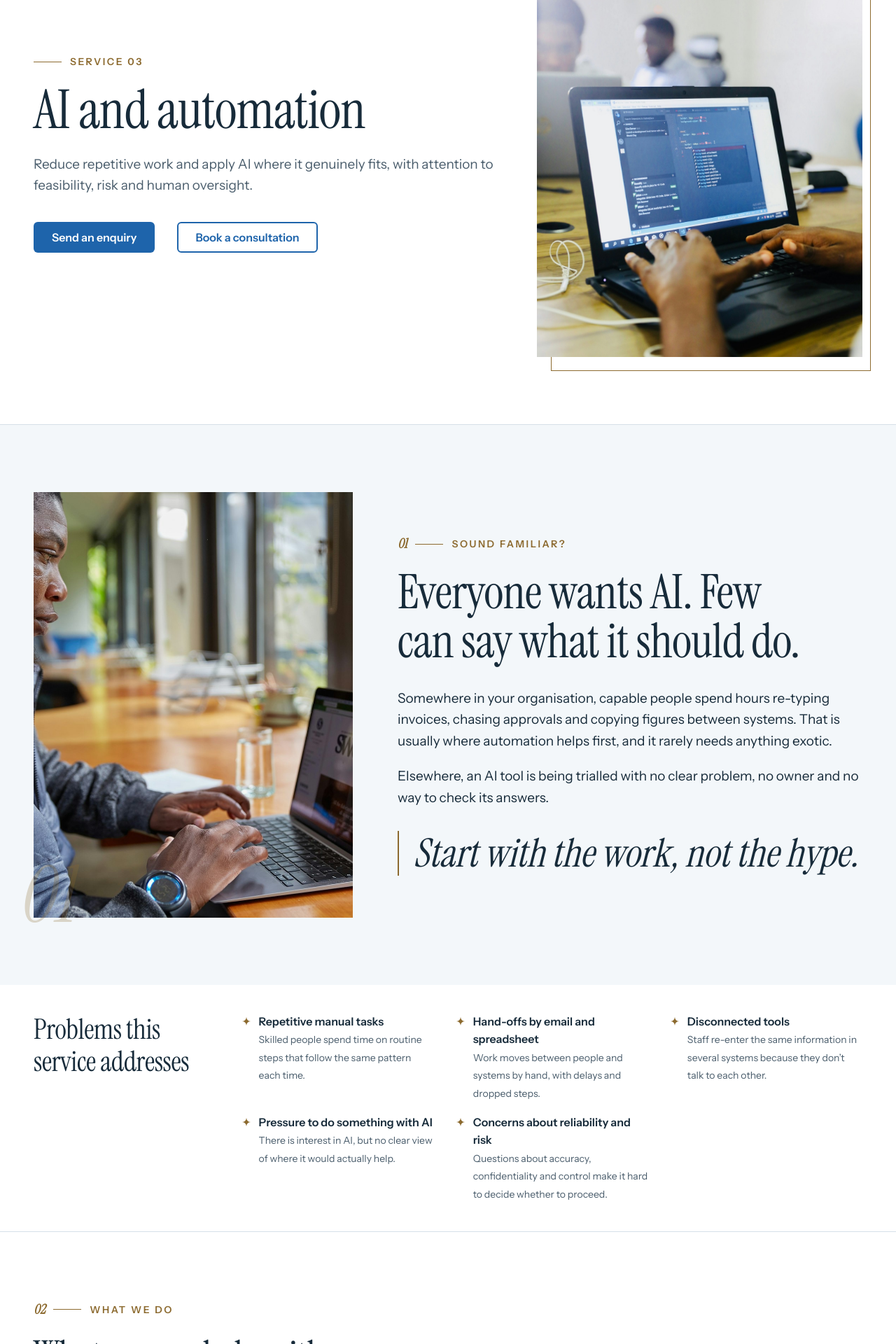
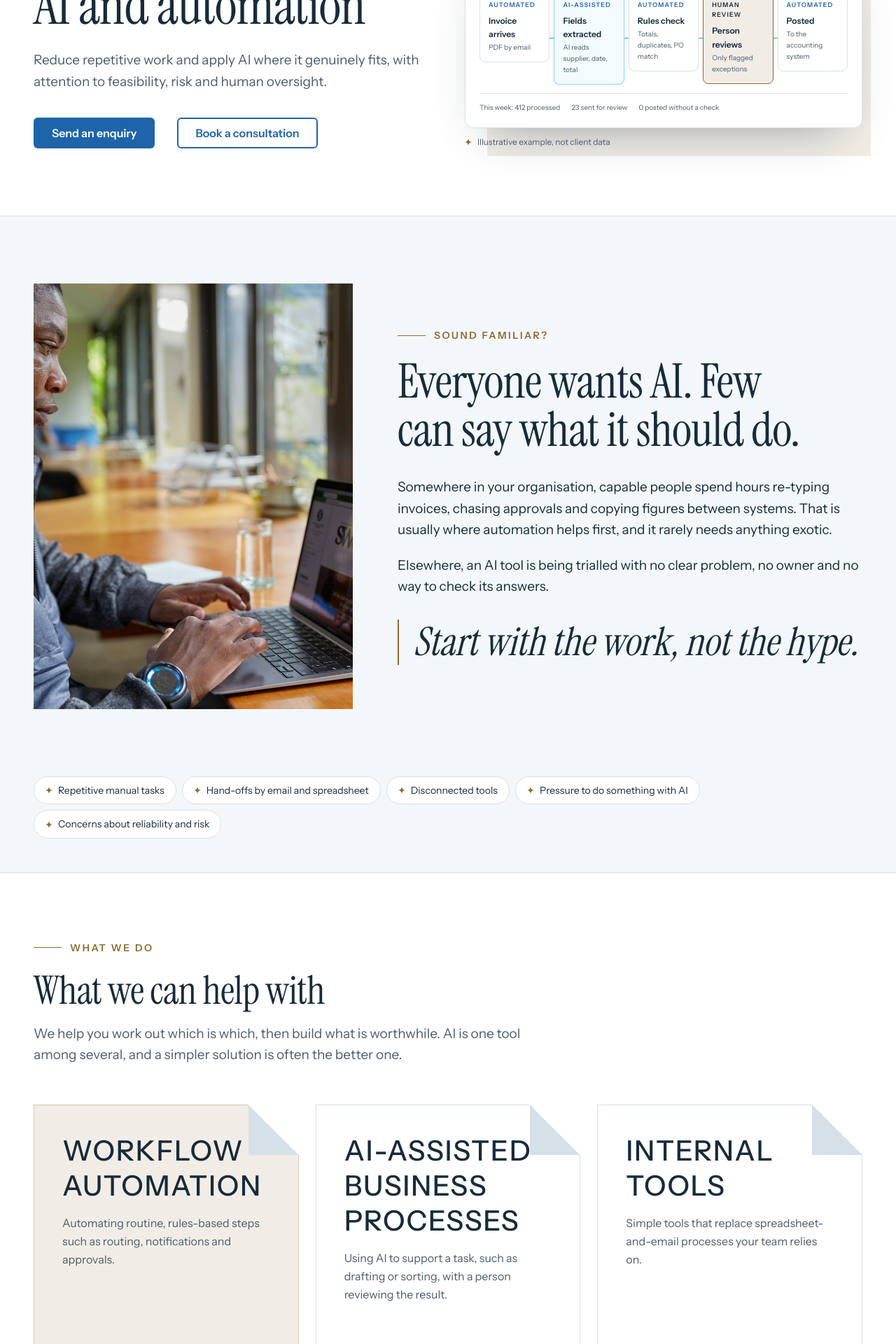
Before and after one commit to Jasin445/datatech-consult, a Next.js app: page /services/ai-automation in a window 1280 px wide. Shown: the part 280-2200 px from the top of the page at 70% size. Built offline with nearby package versions, Linux system fonts and the light colour scheme; no server answers.

Commit message:
v3-5: shorter service pages with per-service mockups and one disclaimer

```diff
--- a/src/components/sections/PageHero.tsx
+++ b/src/components/sections/PageHero.tsx
@@ -14,6 +14,7 @@ export function PageHero({
   accent,
   lead,
   photo,
+  visual,
   above,
   actions,
 }: {
@@ -23,6 +24,8 @@ export function PageHero({
   lead: string;
   /** Omit for text-only openings (index pages, legal pages, case studies). */
   photo?: PhotoData;
+  /** A coded visual (product mockup) shown instead of a photo. */
+  visual?: ReactNode;
   above?: ReactNode;
   actions?: ReactNode;
 }) {
@@ -31,7 +34,7 @@ export function PageHero({
       <Container>
         {above}
         <div className="mt-6 grid items-center gap-12 lg:mt-10 lg:grid-cols-12 lg:gap-12">
-          <div className={photo ? "lg:col-span-7" : "lg:col-span-10"}>
+          <div className={visual ? "lg:col-span-6" : photo ? "lg:col-span-7" : "lg:col-span-10"}>
             <div className="animate-rise">
               <Eyebrow>{eyebrow}</Eyebrow>
             </div>
@@ -47,7 +50,13 @@ export function PageHero({
             <p className="mb-0 max-w-[54ch] animate-rise text-lg text-muted [animation-delay:180ms]">{lead}</p>
             {actions && <div className="mt-9 flex animate-rise flex-wrap items-center gap-x-8 gap-y-4 [animation-delay:270ms]">{actions}</div>}
           </div>
-          {photo && (
+          {visual && (
+            <div className="relative min-w-0 animate-rise [animation-delay:200ms] lg:col-span-6">
+              <div aria-hidden="true" className="absolute top-6 -right-3 -bottom-3 left-8 bg-gold-tint" />
+              <div className="relative">{visual}</div>
+            </div>
+          )}
+          {!visual && photo && (
             <div className="relative animate-rise [animation-delay:200ms] lg:col-span-5">
               <div aria-hidden="true" className="absolute top-5 -right-3 -bottom-5 left-5 border border-gold" />
               <div className="relative aspect-[4/3] overflow-hidden bg-surface lg:aspect-[4/5]">
--- a/src/components/services/ServiceDetailPage.tsx
+++ b/src/components/services/ServiceDetailPage.tsx
@@ -1,32 +1,41 @@
+import type { ReactNode } from "react";
+import Link from "next/link";
 import { FolioCard } from "@/components/cards/FolioCard";
-import { OrnamentCard } from "@/components/cards/OrnamentCard";
-import { PhotoCard } from "@/components/cards/PhotoCard";
 import { Breadcrumb } from "@/components/sections/Breadcrumb";
 import { ContentsList } from "@/components/sections/ContentsList";
 import { NextStep } from "@/components/sections/NextStep";
 import { PageHero } from "@/components/sections/PageHero";
 import { ProblemStory } from "@/components/sections/ProblemStory";
-import { ProcessSteps } from "@/components/sections/ProcessSteps";
 import { ButtonLink } from "@/components/ui/Button";
 import { Ornament } from "@/components/ui/Ornament";
 import { Photo } from "@/components/ui/Photo";
 import { Section } from "@/components/ui/Section";
 import { SectionHeading } from "@/components/ui/SectionHeading";
-import { nextStep, servicePhotos } from "@/content/home";
+import { DashboardMock, OptionsMock, PipelineDiagram, WorkflowDiagram } from "@/components/visuals";
+import { nextStep } from "@/content/home";
 import { services } from "@/content/services";
 import type { ServiceDetail } from "@/content/service-details/types";
 import { ctas } from "@/lib/site";
 
-/** Shared V2 template for the four dedicated service pages. Content comes from src/content/service-details. */
-export function ServiceDetailPage({ detail }: { detail: ServiceDetail }) {
+/** Each service is illustrated by its own mockup in the hero. */
+const heroVisuals: Record<string, ReactNode> = {
+  "data-analytics": <DashboardMock />,
+  "data-infrastructure": <PipelineDiagram />,
+  "ai-automation": <WorkflowDiagram />,
+  "business-technology-consulting": <OptionsMock />,
+};
+
+/**
+ * Shared template for the four service pages (V3: shortened). Order: hero with the service's mockup,
+ * problem story with the problems as tags, what we do, where it fits (optional), what you get with the
+ * page's single disclaimer, before we start, how engagements work (slot), closing with related links.
+ */
+export function ServiceDetailPage({ detail, engagement }: { detail: ServiceDetail; engagement?: ReactNode }) {
   const index = services.findIndex((s) => s.slug === detail.slug);
   const service = services[index];
   const crumbLabel = service?.title ?? detail.metaTitle;
   const p = detail.slug;
   const related = services.filter((s) => detail.related.includes(s.slug));
-  // Section folios follow page order; use cases appear only on some pages.
-  let n = 1;
-  const folio = () => String(++n).padStart(2, "0");
 
   return (
     <>
@@ -35,7 +44,7 @@ export function ServiceDetailPage({ detail }: { detail: ServiceDetail }) {
         eyebrow={`Service ${String(index + 1).padStart(2, "0")}`}
         heading={detail.heading}
         lead={detail.lead}
-        photo={detail.v2.heroPhoto}
+        visual={heroVisuals[detail.slug]}
         actions={
           <>
             <ButtonLink href={ctas.enquiry.href}>{ctas.enquiry.label}</ButtonLink>
@@ -46,21 +55,17 @@ export function ServiceDetailPage({ detail }: { detail: ServiceDetail }) {
         }
       />
 
-      <ProblemStory folio="01" eyebrow="Sound familiar?" {...detail.v2.hook} />
-
-      <section aria-labelledby={`${p}-problems`} className="border-b border-border bg-white py-10">
-        <div className="mx-auto flex w-full max-w-[calc(var(--container-max)+2*var(--gutter))] flex-col gap-5 px-(--gutter) lg:flex-row lg:items-start lg:gap-10">
-          <h2 id={`${p}-problems`} className="mb-0 shrink-0 text-2xl lg:max-w-[14ch]">
+      <ProblemStory eyebrow="Sound familiar?" {...detail.v2.hook} />
+      <section aria-labelledby={`${p}-problems`} className="border-b border-border bg-surface pb-12">
+        <div className="mx-auto w-full max-w-[calc(var(--container-max)+2*var(--gutter))] px-(--gutter)">
+          <h2 id={`${p}-problems`} className="sr-only">
             {detail.problems.heading}
           </h2>
-          <ul className="grid flex-1 gap-x-8 gap-y-4 sm:grid-cols-2 lg:grid-cols-3">
+          <ul className="flex flex-wrap gap-2">
             {detail.problems.items.map((item) => (
-              <li key={item.title} className="flex gap-3">
-                <Ornament className="mt-1.5 size-3 shrink-0 text-gold" />
-                <span>
-                  <strong className="block font-semibold text-charcoal">{item.title}</strong>
-                  <span className="text-sm text-muted">{item.text}</span>
-                </span>
+              <li key={item.title} className="inline-flex items-center gap-2 rounded-full border border-border bg-white px-4 py-2 text-sm text-charcoal">
+                <Ornament className="size-2.5 text-gold" />
+                {item.title}
               </li>
             ))}
           </ul>
@@ -68,7 +73,7 @@ export function ServiceDetailPage({ detail }: { detail: ServiceDetail }) {
       </section>
 
       <Section labelledBy={`${p}-capabilities`}>
-        <SectionHeading id={`${p}-capabilities`} folio={folio()} eyebrow="What we do" heading={detail.capabilities.heading} lead={detail.intro[1] ?? detail.capabilities.lead} />
+        <SectionHeading id={`${p}-capabilities`} eyebrow="What we do" heading={detail.capabilities.heading} lead={detail.intro[1] ?? detail.capabilities.lead} />
         <ul className="grid gap-6 md:grid-cols-2 lg:grid-cols-3">
           {detail.capabilities.items.map((item, i) => (
             <li key={item.title}>
@@ -80,26 +85,24 @@ export function ServiceDetailPage({ detail }: { detail: ServiceDetail }) {
 
       {detail.useCases && (
         <Section tone="charcoal" labelledBy={`${p}-use-cases`}>
-          <SectionHeading id={`${p}-use-cases`} folio={folio()} eyebrow="Where it fits" heading={detail.useCases.heading} lead={detail.useCases.lead} onDark />
-          <ol className="grid gap-x-10 gap-y-10 md:grid-cols-2 lg:grid-cols-3">
-            {detail.useCases.items.map((item, i) => (
-              <li key={item.title} className="border-t border-gold-soft/40 pt-6">
-                <p aria-hidden="true" className="mb-3 font-display text-4xl leading-none text-gold-soft italic">
-                  {String(i + 1).padStart(2, "0")}
-                </p>
+          <SectionHeading id={`${p}-use-cases`} eyebrow="Where it fits" heading={detail.useCases.heading} lead={detail.useCases.lead} onDark />
+          <ul className="grid gap-x-10 gap-y-6 md:grid-cols-2 lg:grid-cols-3">
+            {detail.useCases.items.map((item) => (
+              <li key={item.title} className="border-t border-gold-soft/40 pt-5">
                 <h3 className="mb-2 text-2xl text-white">{item.title}</h3>
                 <p className="mb-0">{item.text}</p>
               </li>
             ))}
-          </ol>
+          </ul>
         </Section>
       )}
 
       <Section tone="surface" labelledBy={`${p}-deliverables`}>
         <div className="grid gap-12 lg:grid-cols-12 lg:gap-16">
           <div className="lg:col-span-7">
-            <SectionHeading id={`${p}-deliverables`} folio={folio()} eyebrow="What you get" heading={detail.deliverables.heading} lead={detail.deliverables.lead} />
+            <SectionHeading id={`${p}-deliverables`} eyebrow="What you get" heading={detail.deliverables.heading} lead={detail.deliverables.lead} />
             <ContentsList items={detail.deliverables.items} />
+            <p className="mt-6 mb-0 text-sm text-muted">{detail.disclaimer}</p>
           </div>
           <div className="relative hidden lg:col-span-5 lg:block">
             <div className="sticky top-[calc(var(--header-height)+2rem)] aspect-[3/4] overflow-hidden">
@@ -109,50 +112,34 @@ export function ServiceDetailPage({ detail }: { detail: ServiceDetail }) {
         </div>
       </Section>
 
-      <Section tone="charcoal" labelledBy={`${p}-considerations`}>
-        <SectionHeading id={`${p}-considerations`} folio={folio()} eyebrow="Before we start" heading={detail.considerations.heading} lead={detail.considerations.lead} onDark align="center" />
-        <ul className={`mx-auto grid gap-6 md:grid-cols-2 ${detail.considerations.items.length % 3 === 0 ? "lg:grid-cols-3" : "max-w-[60rem]"}`}>
+      <Section labelledBy={`${p}-considerations`}>
+        <SectionHeading id={`${p}-considerations`} eyebrow="Before we start" heading={detail.considerations.heading} lead={detail.considerations.lead} />
+        <ul className="grid gap-x-10 gap-y-8 border-t border-charcoal/15 pt-8 md:grid-cols-2 lg:grid-cols-3">
           {detail.considerations.items.map((item) => (
             <li key={item.title}>
-              <OrnamentCard title={item.title} text={item.text} />
+              <h3 className="mb-2 flex items-center gap-3 text-2xl">
+                <Ornament className="size-4 shrink-0 text-gold" />
+                {item.title}
+              </h3>
+              <p className="mb-0 text-muted">{item.text}</p>
             </li>
           ))}
         </ul>
       </Section>
 
-      <Section labelledBy={`${p}-approach`}>
-        <SectionHeading id={`${p}-approach`} folio={folio()} eyebrow="How it runs" heading={detail.approach.heading} lead={detail.approach.lead} />
-        <ProcessSteps steps={detail.approach.steps} />
-      </Section>
+      {engagement}
 
-      <Section tone="surface" labelledBy={`${p}-value`}>
-        <div className="grid gap-10 lg:grid-cols-12 lg:gap-16">
-          <div className="lg:col-span-5">
-            <SectionHeading id={`${p}-value`} folio={folio()} eyebrow="The difference" heading={detail.value.heading} lead={detail.value.lead} />
-          </div>
-          <ul className="grid content-start gap-0 lg:col-span-7">
-            {detail.value.items.map((item) => (
-              <li key={item} className="flex items-baseline gap-4 border-b border-charcoal/15 py-5 font-display text-[clamp(1.5rem,1.1rem+1vw,2.1rem)] leading-tight text-charcoal">
-                <Ornament className="size-4 shrink-0 text-gold" />
-                {item}
-              </li>
-            ))}
-          </ul>
+      <NextStep id={`${p}-cta`} eyebrow={nextStep.eyebrow} heading={detail.cta.heading} lead={detail.cta.body} options={nextStep.options} />
+      <nav aria-label="Related services" className="bg-charcoal pb-16 text-footer-text">
+        <div className="mx-auto flex w-full max-w-[calc(var(--container-max)+2*var(--gutter))] flex-wrap items-center justify-center gap-x-6 gap-y-2 border-t border-white/15 px-(--gutter) pt-8 text-sm">
+          <span className="font-semibold tracking-[0.18em] text-gold-soft uppercase">Works well with</span>
+          {related.map((s) => (
+            <Link key={s.slug} href={s.href} className="text-white">
+              {s.title}
+            </Link>
+          ))}
         </div>
-      </Section>
-
-      <Section labelledBy={`${p}-related`}>
-        <SectionHeading id={`${p}-related`} folio={folio()} eyebrow="Works well with" heading="Related services" />
-        <ul className="grid gap-8 md:grid-cols-2">
-          {related.map((s) => (
-            <li key={s.slug}>
-              <PhotoCard photo={servicePhotos[s.slug]!} title={s.title} text={s.summary} href={s.href} aspect="wide" sizes="(min-width: 768px) 50vw, 100vw" />
-            </li>
-          ))}
-        </ul>
-      </Section>
-
-      <NextStep id={`${p}-cta`} eyebrow="Your next step" heading={detail.cta.heading} lead={detail.cta.body} options={nextStep.options} />
+      </nav>
     </>
   );
 }
--- a/src/content/service-details/ai-automation.ts
+++ b/src/content/service-details/ai-automation.ts
@@ -71,26 +71,7 @@ export const aiAutomation: ServiceDetail = {
       { title: "Impact on people", text: "Automation changes how people work. We involve the people affected and consider the effect on their roles." },
     ],
   },
-  approach: {
-    heading: "A typical approach",
-    lead: "The steps are adapted to your situation. The last step applies where agreed.",
-    steps: [
-      { title: "Identify candidates", text: "We look at your processes and list the tasks that might be worth improving." },
-      { title: "Assess fit and feasibility", text: "We weigh benefit, effort, risk and oversight needs, and recommend what to pursue and what not to." },
-      { title: "Build and test", text: "We build a small, working version and test it with the people who will use it." },
-      { title: "Run and maintain, where agreed", text: "We help you operate it, monitor it and adjust it as things change." },
-    ],
-  },
-  value: {
-    heading: "What this can help you achieve",
-    lead: "Results depend on the process, your systems and how the solution is used. We can’t guarantee cost savings, error-free results or particular staffing outcomes.",
-    items: [
-      "Less time spent on repetitive tasks",
-      "More consistent handling of routine work",
-      "Information that moves between systems without re-entry",
-      "A clearer view of where AI does and doesn’t help",
-    ],
-  },
+  disclaimer: "Results depend on the process, your systems and how the solution is used. We can’t guarantee cost savings, error-free results or particular staffing outcomes.",
   related: ["business-technology-consulting", "data-infrastructure"],
   cta: {
     heading: "Tell us which task eats the most hours.",
--- a/src/content/service-details/business-technology-consulting.ts
+++ b/src/content/service-details/business-technology-consulting.ts
@@ -40,7 +40,7 @@ export const businessTechnologyConsulting: ServiceDetail = {
   },
   deliverables: {
     heading: "Example advisory deliverables",
-    lead: "These are examples of advice and planning outputs, not a fixed menu. Implementation is scoped separately, where agreed.",
+    lead: "Examples of advice and planning outputs, not a fixed menu. If you want us to build what we recommend, that is scoped as a separate piece of work.",
     items: [
       { title: "Discovery findings", text: "A summary of what we learned about your goals, processes, systems and constraints." },
       { title: "Requirements specification", text: "A written, prioritised statement of what the solution needs to do." },
@@ -59,26 +59,7 @@ export const businessTechnologyConsulting: ServiceDetail = {
       { title: "Agreeing the boundary", text: "You decide how far we go. Some organisations may prefer to stop at a plan, and others may want continued help. We agree the boundary in the scope." },
     ],
   },
-  approach: {
-    heading: "A typical approach",
-    lead: "The steps are adapted to your situation. The last step applies where agreed.",
-    steps: [
-      { title: "Discover", text: "We learn about your goals, people, processes and systems, and talk to the people affected." },
-      { title: "Assess and compare", text: "We set out your requirements and weigh the realistic options against them." },
-      { title: "Design and plan", text: "We recommend an approach and plan how to deliver it in stages." },
-      { title: "Support delivery, where agreed", text: "We stay involved as the plan is carried out, within the scope we agree." },
-    ],
-  },
-  value: {
-    heading: "What this can help you achieve",
-    lead: "Results depend on your organisation, the decisions you take and how the plan is carried out. We can’t guarantee specific outcomes.",
-    items: [
-      "A clearer shared understanding of what is needed",
-      "Technology choices made against your actual requirements",
-      "A realistic plan that can be acted on",
-      "Better visibility of scope, effort and dependencies before work begins",
-    ],
-  },
+  disclaimer: "Results depend on your organisation, the decisions you take and how the plan is carried out. We can’t guarantee specific outcomes.",
   related: ["data-infrastructure", "ai-automation"],
   cta: {
     heading: "Bring us the decision you’re stuck on.",
--- a/src/content/service-details/data-analytics.ts
+++ b/src/content/service-details/data-analytics.ts
@@ -55,26 +55,7 @@ export const dataAnalytics: ServiceDetail = {
       { title: "Appropriate interpretation", text: "Numbers need context. We explain what the data does and doesn’t show, including its limits." },
     ],
   },
-  approach: {
-    heading: "A typical approach",
-    lead: "The steps are adapted to your situation. The last step applies where agreed.",
-    steps: [
-      { title: "Clarify the questions", text: "We agree the decisions the reporting must support and the measures that matter." },
-      { title: "Assess the data", text: "We review the sources, their quality and what is needed to use them reliably." },
-      { title: "Build and test", text: "We build the reporting and check it with the people who will use it." },
-      { title: "Hand over and refine, where agreed", text: "We document the work, train your team and improve it as questions change." },
-    ],
-  },
-  value: {
-    heading: "What this can help you achieve",
-    lead: "Results depend on your data, your organisation and how the reporting is used. We can’t guarantee specific outcomes.",
-    items: [
-      "Less time spent preparing reports",
-      "A shared understanding of how the organisation is performing",
-      "Faster access to answers about the business",
-      "Earlier visibility of problems and opportunities",
-    ],
-  },
+  disclaimer: "Results depend on your data, your organisation and how the reporting is used. We can’t guarantee specific outcomes.",
   related: ["data-infrastructure", "ai-automation"],
   cta: {
     heading: "Bring us the report everyone argues about.",
--- a/src/content/service-details/data-infrastructure.ts
+++ b/src/content/service-details/data-infrastructure.ts
@@ -56,26 +56,7 @@ export const dataInfrastructure: ServiceDetail = {
       { title: "Plan for running it", text: "Whatever is built has to be understandable and affordable for your team to maintain over time." },
     ],
   },
-  approach: {
-    heading: "A typical approach",
-    lead: "The steps are adapted to your situation. The last step applies where agreed.",
-    steps: [
-      { title: "Map what exists", text: "We identify your data sources, how data moves today and where the problems arise." },
-      { title: "Define what’s needed", text: "We agree what the reporting and operations need from the data, and what is proportionate." },
-      { title: "Build and verify", text: "We implement the agreed pipelines and checks, and test results against your own figures." },
-      { title: "Document and hand over, where agreed", text: "We record how everything works and help your team take it on." },
-    ],
-  },
-  value: {
-    heading: "What this can help you achieve",
-    lead: "Results depend on your systems, your data and how the foundations are used. We can’t guarantee specific outcomes.",
-    items: [
-      "Less manual copying and reformatting between systems",
-      "More consistent figures across reports",
-      "A firmer base for reporting, analysis and automation",
-      "Data your team can understand and maintain",
-    ],
-  },
+  disclaimer: "Results depend on your systems, your data and how the foundations are used. We can’t guarantee specific outcomes.",
   related: ["data-analytics", "business-technology-consulting"],
   cta: {
     heading: "Show us where your data lives today.",
--- a/src/content/service-details/types.ts
+++ b/src/content/service-details/types.ts
@@ -17,8 +17,8 @@ export type ServiceDetail = {
   deliverables: { heading: string; lead?: string; items: TitledItem[] };
   /** Service-specific caveats, risks or prerequisites */
   considerations: { heading: string; lead?: string; items: TitledItem[] };
-  approach: { heading: string; lead?: string; steps: TitledItem[] };
-  value: { heading: string; lead: string; items: string[] };
+  /** The page's single "results depend on..." statement (stated once, not repeated per section). */
+  disclaimer: string;
   /** Slugs of related services */
   related: string[];
   cta: { heading: string; body: string };
```
Also changed, not shown: 2 other files (tests, documents, lock files or other folders).
